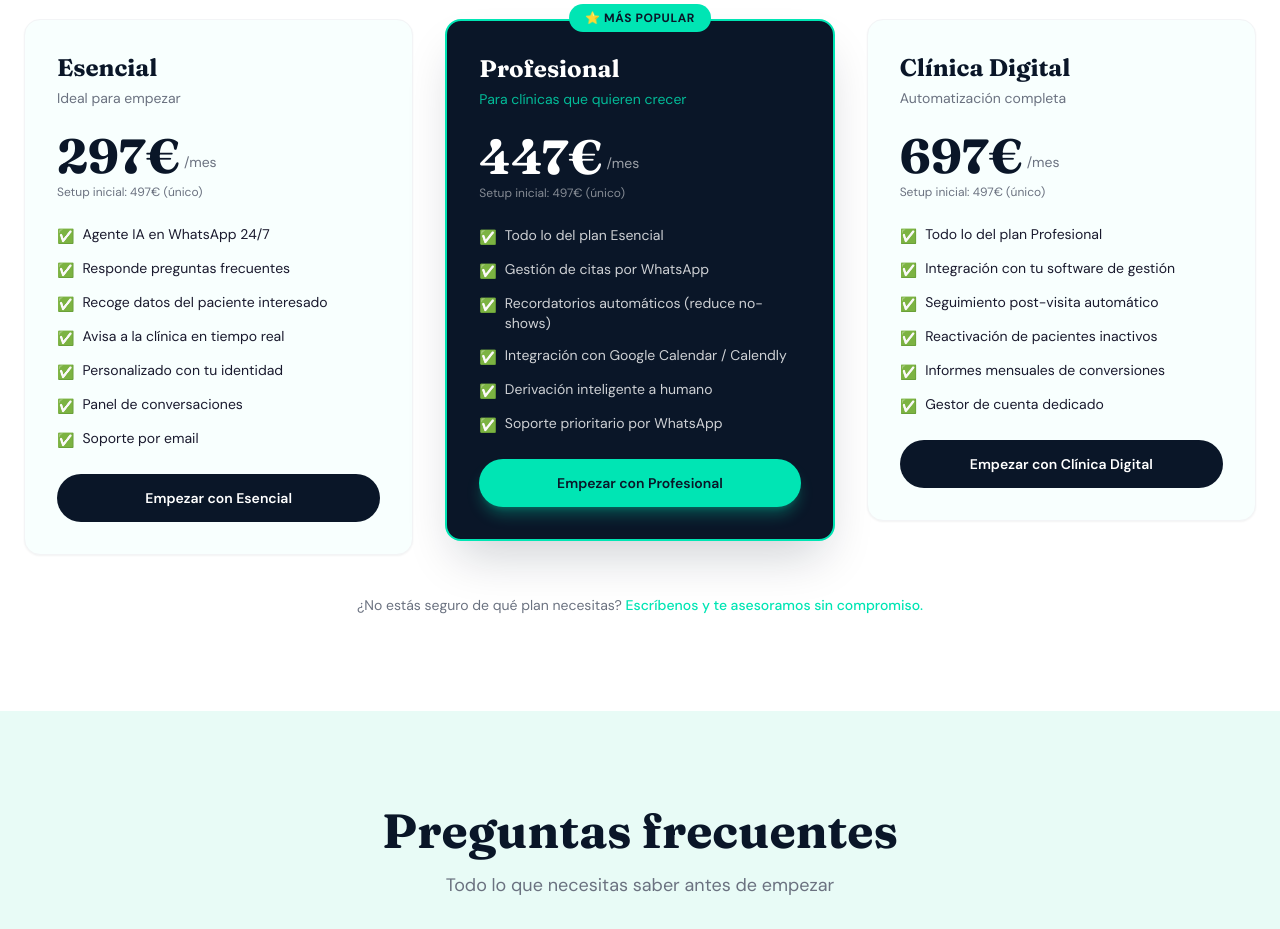
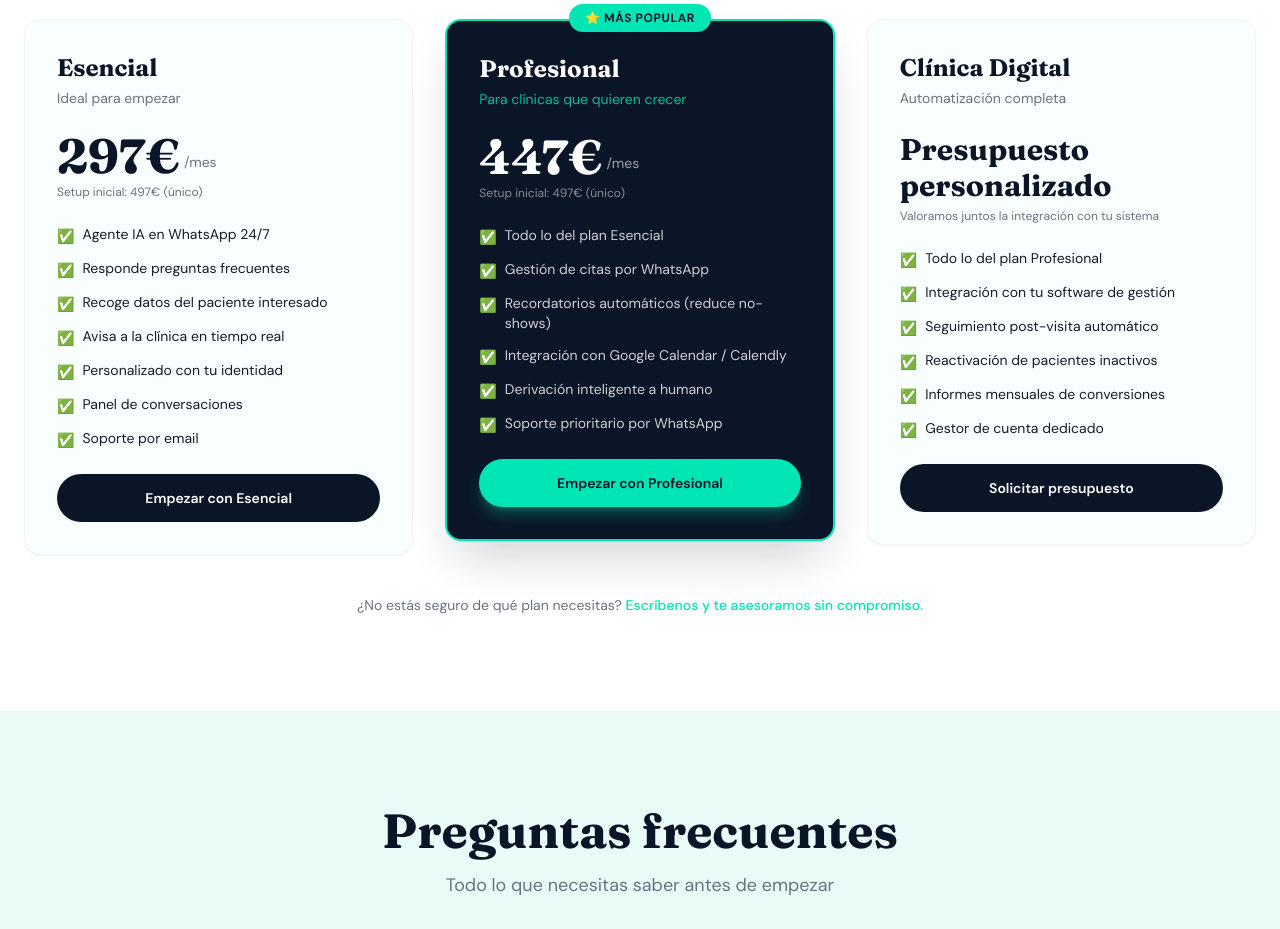
Before and after one commit to rivedogs/dencitia, a Next.js app: page / in a window 1280 px wide. Shown: the part 2440-3369 px from the top of the page. Built offline with nearby package versions, Linux system fonts and the light colour scheme.

Commit message:
Clínica Digital: eliminar precio fijo, añadir presupuesto personalizado

```diff
--- a/components/Pricing.tsx
+++ b/components/Pricing.tsx
@@ -38,8 +38,8 @@ const plans = [
   },
   {
     name: "Clínica Digital",
-    price: "697",
-    setup: "497",
+    price: null,
+    setup: null,
     tagline: "Automatización completa",
     popular: false,
     features: [
@@ -50,7 +50,7 @@ const plans = [
       "Informes mensuales de conversiones",
       "Gestor de cuenta dedicado",
     ],
-    cta: "Empezar con Clínica Digital",
+    cta: "Solicitar presupuesto",
   },
 ];
 
@@ -114,6 +114,8 @@ export default function Pricing() {
               </div>
 
               <div>
+                {plan.price ? (
+                  <>
                     <div className="flex items-end gap-1">
                       <span
                         className={`font-fraunces text-5xl font-bold ${
@@ -137,6 +139,17 @@ export default function Pricing() {
                     >
                       Setup inicial: {plan.setup}€ (único)
                     </p>
+                  </>
+                ) : (
+                  <>
+                    <p className="font-fraunces text-3xl font-bold text-primary">
+                      Presupuesto personalizado
+                    </p>
+                    <p className="text-text-light text-xs mt-1">
+                      Valoramos juntos la integración con tu sistema
+                    </p>
+                  </>
+                )}
               </div>
 
               <ul className="flex flex-col gap-3 flex-1">
```
Lines whose indentation alone changed are shown as unchanged.
